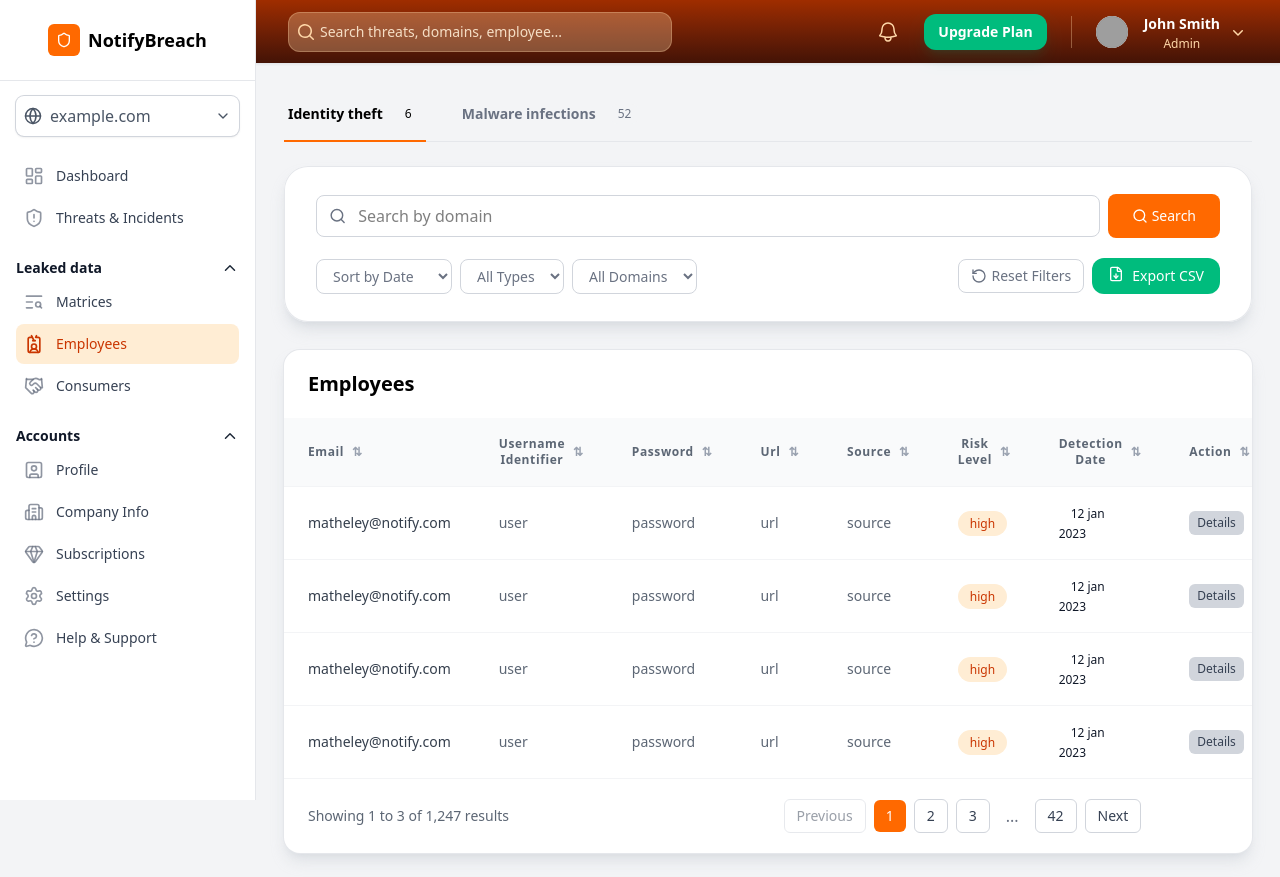
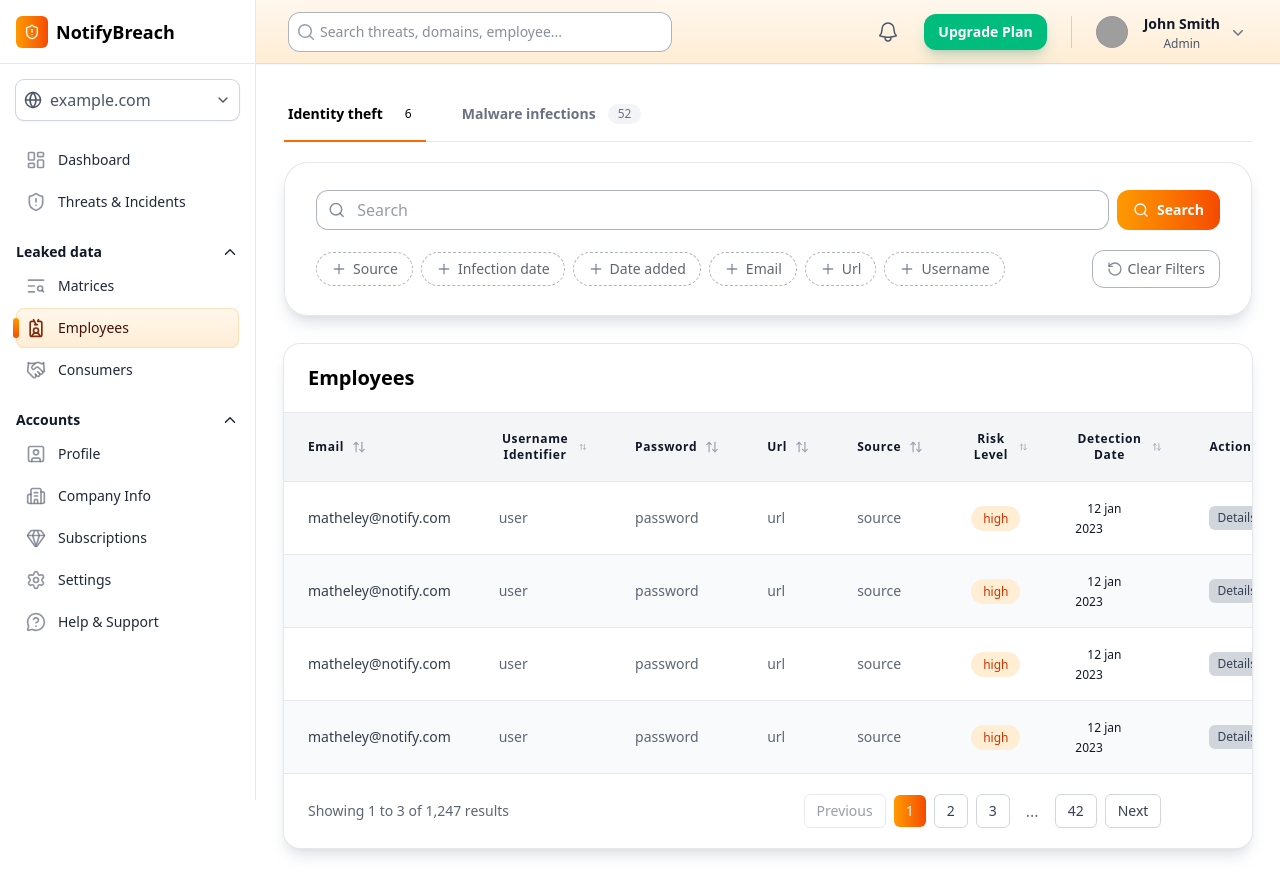
Before and after one commit to Kumarsj420/notify_dashboard, a Next.js app: page /employees in a window 1280 px wide. Built offline with nearby package versions, Linux system fonts and the light colour scheme; grey boxes are pictures that could not be loaded.

Commit message:
ui improvements for header and sidebar

```diff
--- a/app/components/Header.tsx
+++ b/app/components/Header.tsx
@@ -98,7 +98,7 @@
                     </DialogPanel>
                 </div>
             </Dialog>
-            <header className="sticky top-0 z-40 flex h-16 shrink-0 items-center gap-x-4 border-b border-sc-200 bg-linear-to-b from-p-800 to-p-950 f px-4 shadow-xs sm:gap-x-6 sm:px-6 lg:px-8">
+            <header className="sticky top-0 z-40 flex h-16 shrink-0 items-center gap-x-4 border-b border-p-200 bg-linear-to-b from-p-50 to-p-100 f px-4 shadow-xs sm:gap-x-6 sm:px-6 lg:px-8">
                 <button type="button" onClick={() => setSidebarOpen(true)} className="-m-2.5 p-2.5 text-sc-700 lg:hidden">
                     <span className="sr-only">Open sidebar</span>
                     <Bars3Icon aria-hidden="true" className="size-6" />
@@ -113,15 +113,15 @@
                             name="search"
                             placeholder="Search threats, domains, employee..."
                             aria-label="Search"
-                            className="col-start-1 row-start-1 block size-full bg-p-200/30 hover:bg-p-200/40 pl-8 text-base text-white focus:text-sc-900 outline-hidden placeholder:text-p-100/90  placeholder:font-medium sm:text-sm/6 h-10 rounded-xl  w-full max-w-96 ring-1 ring-inset ring-p-200/30 focus:bg-white focus:ring-2 focus:ring-p-400 focus:placeholder:text-sc-500/80 font-medium transition-colors duration-200 ease-in-out"
+                            className="col-start-1 row-start-1 block size-full bg-white pl-8 text-base text-white focus:text-sc-900 outline-hidden placeholder:text-sc-500/80  placeholder:font-medium sm:text-sm/6 h-10 rounded-xl  w-full max-w-96 ring-1 ring-inset ring-sc-400/80 focus:bg-white focus:ring-2 focus:ring-p-500/90 font-medium transition-colors duration-200 ease-in-out"
                         />
                         <MagnifyingGlassIcon
                             aria-hidden="true"
-                            className="pointer-events-none col-start-1 row-start-1 size-5 self-center text-p-200 ml-2 group-focus-within:text-gray-500 transition-colors duration-200 ease-in-out"
+                            className="pointer-events-none col-start-1 row-start-1 size-5 self-center text-sc-400 ml-2 group-focus-within:text-gray-500 transition-colors duration-200 ease-in-out"
                         />
                     </form>
                     <div className="flex items-center gap-x-4 lg:gap-x-6">
-                        <button type="button" className="-m-2.5 p-2.5 text-p-200 hover:text-p-100 cursor-pointer">
+                        <button type="button" className="-m-2.5 p-2.5 text-sc-600 hover:text-sc-900 cursor-pointer">
                             <span className="sr-only">View notifications</span>
                             <BellIcon aria-hidden="true" className="size-6" />
                         </button>
@@ -134,7 +134,7 @@
                         </button>
 
                         {/* Separator */}
-                        <div aria-hidden="true" className="hidden lg:block lg:h-8 lg:w-px lg:bg-p-200/35" />
+                        <div aria-hidden="true" className="hidden lg:block lg:h-8 lg:w-px lg:bg-p-900/20" />
 
                         {/* Profile dropdown */}
                         <Menu as="div" className="relative">
@@ -148,10 +148,10 @@
                                 />
                                 <span className="hidden lg:flex lg:items-center">
                                     <span aria-hidden="true" className="ml-4">
-                                       <span className='text-sm/6 font-semibold text-white'>John Smith</span>
-                                        <span className='text-xs text-p-200 block'>Admin</span>
+                                       <span className='text-sm/6 font-semibold text-sc-900'>John Smith</span>
+                                        <span className='text-xs text-sc-600 block'>Admin</span>
                                     </span>
-                                    <ChevronDownIcon aria-hidden="true" className="ml-2 size-5 text-p-200" />
+                                    <ChevronDownIcon aria-hidden="true" className="ml-2 size-5 text-sc-500" />
                                 </span>
                             </MenuButton>
                             <MenuItems
--- a/app/components/Intro.tsx
+++ b/app/components/Intro.tsx
@@ -6,7 +6,7 @@
 
 const Intro: React.FC<IntroProps> = ({children}) => {
   return (
-    <p className='text-sc-600'>
+    <p className='text-sc-600 text-sm/7 font-light'>
       {children}
     </p>
   )
--- a/app/components/SearchCard.tsx
+++ b/app/components/SearchCard.tsx
@@ -1,7 +1,7 @@
 'use client';
 import React from 'react';
 import Card from './Card';
-import { Search, FileDown, RotateCcw, Plus } from 'lucide-react';
+import { Search, RotateCcw, Plus } from 'lucide-react';
 
 const SearchCard = () => {
   return (
@@ -10,7 +10,7 @@
         <div className="flex flex-wrap items-center justify-between gap-5">
 
           <div className='flex items-center gap-2 w-full'>
-            <div className="flex items-center ring-1 ring-inset ring-p-400/80 focus-within:ring-p-400 focus-within:ring-2 rounded-xl overflow-hidden w-full bg-p-50 focus-within:bg-white">
+            <div className="flex items-center ring-1 ring-inset ring-sc-400/80 focus-within:ring-p-400 focus-within:ring-2 rounded-xl overflow-hidden w-full">
               <Search className="ml-3 text-sc-500/80" size={18} />
               <input
                 type="text"
@@ -19,7 +19,7 @@
               />
             </div>
 
-            <button className="bg-p-500 hover:bg-p-400  text-white rounded-xl px-4 cursor-pointer py-2.5 text-sm flex items-center gap-2 font-semibold">
+            <button className="bg-linear-to-r from-amber-500 to-orange-600 hover:from-amber-400 hover:to-orange-500  text-white rounded-xl px-4 cursor-pointer py-2.5 text-sm flex items-center gap-2 font-semibold">
               <Search size={16} /> Search
             </button>
           </div>
@@ -49,12 +49,8 @@
 
 
             <div className='flex items-center gap-2'>
-              <button className="border border-sc-400/80 rounded-xl px-3.5 py-1.5 text-sm text-sc-600/90 focus:outline-none flex items-center gap-1 cursor-pointer hover:bg-sc-50 hover:border-sc-400">
+              <button className="border border-sc-400/80 rounded-xl px-3.5 py-2 text-sm text-sc-600/90 focus:outline-none flex items-center gap-1 cursor-pointer hover:bg-sc-50 hover:border-sc-400">
                 <span className="text-lg"><RotateCcw size={16} className='text-sc-500/80' /></span> Clear Filters
-              </button>
-
-              <button className="bg-emerald-500 hover:bg-emerald-400 text-white rounded-xl px-3.5 py-1.5 text-sm flex items-center gap-2">
-                <FileDown size={18} /> Export
               </button>
             </div>
           </div>
--- a/app/components/Sidebar.tsx
+++ b/app/components/Sidebar.tsx
@@ -108,14 +108,14 @@
 
       <Link
         href="/"
-        className="flex items-center justify-center gap-2 border-b border-sc-200 py-6 top-0 left-0 fixed z-10 bg-white w-64 border-r"
+        className="flex items-center gap-2 border-b border-sc-200 py-2 top-0 left-0 fixed z-10 bg-white w-64 border-r h-16 pl-4"
       >
-        <Shield className="size-8 p-2 rounded-md bg-orange-500 text-white" />
+        <ShieldAlert className="size-8 p-2 rounded-md bg-linear-to-r from-amber-500 to-orange-600 text-white" />
         <span className="text-black font-bold text-lg">NotifyBreach</span>
       </Link>
 
 
-      <div className="mt-24">
+      <div className="mt-20">
         <SidebarSelector />
 
         {sections.map((section, i) => (
@@ -154,15 +154,15 @@
                       <Link
                         key={j}
                         href={item.href}
-                        className={`flex items-center justify-start gap-3 rounded-lg p-2 text-sm/6 transition-colors duration-150 ${
+                        className={`flex items-center justify-start gap-3 rounded-lg px-2.5 py-2 text-sm/6 transition-colors duration-150 relative ${
                           isActive
-                            ? 'bg-orange-100 text-p-700 font-medium'
-                            : 'text-sc-700 hover:text-sc-800 hover:bg-sc-100'
+                            ? 'bg-linear-to-b from-p-50 to-p-100  text-p-950 font-medium after:absolute after:left-0 after:w-1.5 after:bg-linear-to-b after:from-amber-500 after:to-orange-600 after:h-1/2 after:rounded-sm after:top-1/2 after:-translate-1/2 ring-1 ring-inset ring-p-200/70'
+                            : 'text-sc-800 hover:text-sc-800 hover:bg-sc-100 '
                         }`}
                       >
                         <item.icon
                           className={`size-5 transition-colors duration-150 ${
-                            isActive ? 'text-p-700' : 'text-sc-500/75'
+                            isActive ? 'text-p-900' : 'text-sc-500/75'
                           }`}
                         />
                         <span>{item.name}</span>
--- a/app/components/Table.tsx
+++ b/app/components/Table.tsx
@@ -1,5 +1,5 @@
 import React from 'react';
-
+import { ArrowUpDown } from 'lucide-react';
 // Base Table component
 
 export const TableStructure = ({
@@ -42,7 +42,7 @@
   className?: string;
 }) => {
   return (
-    <thead className={`bg-gray-50 border-b border-gray-200 ${className}`}>
+    <thead className={`bg-gray-100/90 border-b border-gray-200  ${className}`}>
       {children}
     </thead>
   );
@@ -75,7 +75,7 @@
 }) => {
   return (
     <tr
-      className={`border-b border-gray-100 hover:bg-gray-50 transition-colors ${className}`}
+      className={`border-b border-gray-200/90  transition-colors even:bg-sc-50 ${className}`}
       onClick={onClick}
     >
       {children}
@@ -97,13 +97,13 @@
 }) => {
   return (
     <th
-      className={`px-6 py-4.5 text-center text-xs font-bold text-sc-600/90 capitalize tracking-wider ${sortable ? 'cursor-pointer select-none' : ''} ${className}`}
+      className={`px-6 py-4.5 text-center text-xs font-bold text-sc-900 capitalize tracking-wider border-t border-gray-200/90 ${sortable ? 'cursor-pointer select-none' : ''} ${className}`}
       onClick={sortable ? onSort : undefined}
     >
       <div className="flex items-center gap-2">
         {children}
         {sortable && (
-          <span className="text-sc-400">⇅</span>
+          <ArrowUpDown size={14} className='text-sc-400 hover:text-p-500' />
         )}
       </div>
     </th>
@@ -201,9 +201,9 @@
             <button
               key={page}
               onClick={() => onPageChange(page as number)}
-              className={`px-3 py-1.5 text-sm font-medium rounded-md ${
+              className={`px-3 py-1.5 text-sm font-medium rounded-md cursor-pointer ${
                 currentPage === page
-                  ? 'bg-orange-500 text-white'
+                  ? 'bg-linear-to-r from-amber-500 to-orange-600 text-white'
                   : 'text-gray-700 bg-white border border-gray-300 hover:bg-gray-50'
               }`}
             >
--- a/app/components/Title.tsx
+++ b/app/components/Title.tsx
@@ -6,7 +6,7 @@
 
 const Title: React.FC<TitleProps> = ({children}) => {
   return (
-    <h3 className='font-bold text-3xl'>
+    <h3 className='font-bold text-2xl'>
       {children}
     </h3>
   )
--- a/app/employees/domain.tsx
+++ b/app/employees/domain.tsx
@@ -2,8 +2,8 @@
 
 import React, { useState } from "react";
 import Tabs, { Tab } from "../components/Tabs";
-import ExposoreSearch from "../components/ExposoreSearch";
 import TableSkeleton from "../components/TableSkeleton";
+import SearchCard from "../components/SearchCard";
 
 import {
   Table,
@@ -128,7 +128,7 @@
         onTabChange={handleTabChange}
       />
 
-      <ExposoreSearch />
+      <SearchCard />
 
       {/* Maintain Stable Height */}
       <div className="mt-7 min-h-[380px] relative">
--- a/app/layout.tsx
+++ b/app/layout.tsx
@@ -25,7 +25,7 @@
   return (
     <html lang="en">
       <body
-        className={`${outfit.variable} antialiased bg-sc-100`}
+        className={`${outfit.variable} antialiased`}
       >
          <Sidebar />
 
--- a/app/matrices/domain.tsx
+++ b/app/matrices/domain.tsx
@@ -2,8 +2,8 @@
 
 import React, { useState } from "react";
 import Tabs, { Tab } from "../components/Tabs";
-import ExposoreSearch from "../components/ExposoreSearch";
 import TableSkeleton from "../components/TableSkeleton";
+import SearchCard from "../components/SearchCard";
 
 import {
   Table,
@@ -64,7 +64,7 @@
         onTabChange={handleTabChange}
       />
 
-      <ExposoreSearch />
+      <SearchCard />
 
       {/* Fixed height container to avoid layout jump */}
       <div className="mt-7 min-h-[380px] relative">
```
Also changed, not shown: app/consumers/consumer.tsx (+9 -3 lines).
